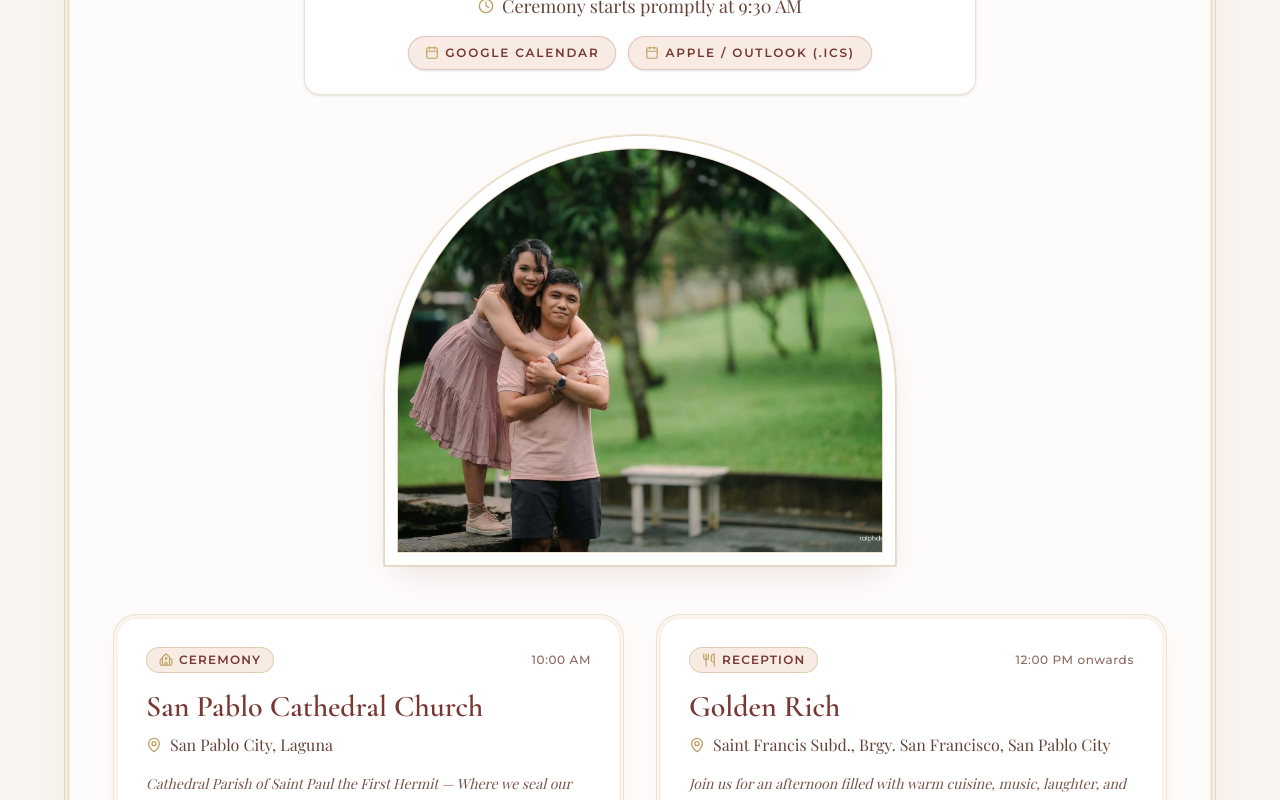
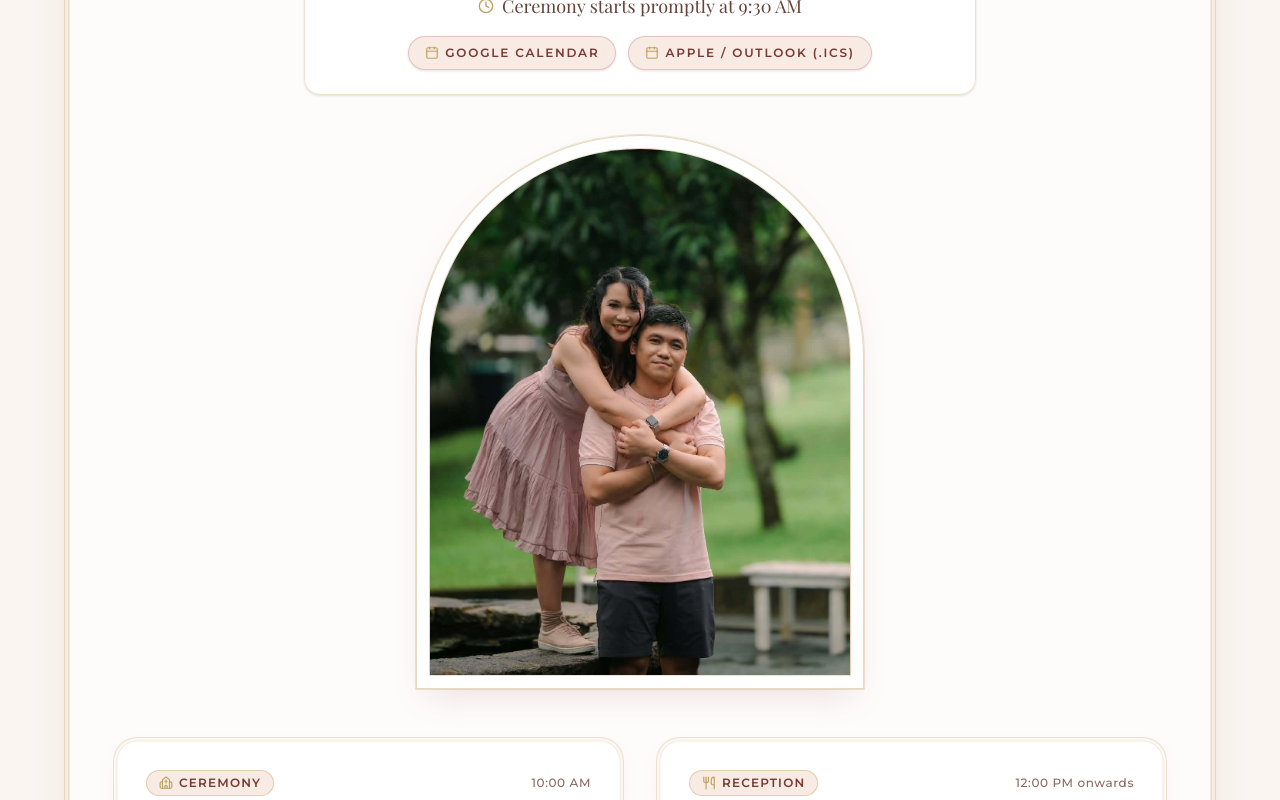
Before and after one commit to itsmematteyo/WeddingInvitation-Website, a Next.js app in the folder wedding-invitation/: page / in a window 1280 px wide. Shown: the part 4920-5720 px from the top of the page. Built offline with nearby package versions, Linux system fonts and the light colour scheme.

Commit message:
Added a new sponsor name and center the image in the wedding details

```diff
--- a/wedding-invitation/components/sections/WeddingDetails.tsx
+++ b/wedding-invitation/components/sections/WeddingDetails.tsx
@@ -116,16 +116,17 @@ export default function WeddingDetails() {
           </div>
 
           {/* Featured Couple Photo in Details */}
-          <div className="mx-auto mt-10 w-full max-w-md sm:max-w-lg">
+          <div className="mx-auto mt-10 w-full max-w-sm sm:max-w-md">
             <ScrollReveal animation="zoom-in" delayMs={140}>
               <PhotoFrame
                 src="/images/image.jpg"
                 alt="Kelvin and Janine"
                 label="Kelvin & Janine"
                 caption="San Pablo Cathedral & Golden Rich"
-                className="aspect-[5/10] sm:aspect-[6/5] min-h-[200px] sm:min-h-[400px]"
+                className="aspect-[4/5] sm:aspect-[4/5] min-h-[340px] sm:min-h-[440px]"
                 shape="arch"
-                objectPosition="object-[center_5%]"
+                objectPosition="object-[16%_center]"
+                imageStyle={{ objectPosition: "16% center" }}
               />
             </ScrollReveal>
           </div>
--- a/wedding-invitation/components/ui/PhotoFrame.tsx
+++ b/wedding-invitation/components/ui/PhotoFrame.tsx
@@ -9,6 +9,7 @@ type Props = {
   className?: string;
   shape?: "arch" | "rectangle" | "oval" | "soft-arch";
   objectPosition?: string;
+  imageStyle?: React.CSSProperties;
   priority?: boolean;
 };
 
@@ -20,6 +21,7 @@ export default function PhotoFrame({
   className = "aspect-[3/4]",
   shape = "arch",
   objectPosition = "object-center",
+  imageStyle,
   priority = false,
 }: Props) {
   // Always default to test-image if src is empty or null
@@ -53,6 +55,7 @@ export default function PhotoFrame({
               priority={priority}
               sizes="(min-width: 1024px) 50vw, 100vw"
               className={`object-cover transition-transform duration-700 group-hover:scale-105 ${objectPosition}`}
+              style={imageStyle}
             />
           ) : (
             <div className="absolute inset-0 flex flex-col items-center justify-center p-6 text-center select-none">
--- a/wedding-invitation/data/sponsors.ts
+++ b/wedding-invitation/data/sponsors.ts
@@ -13,9 +13,9 @@ export const principalSponsors: { male: string; female: string }[] = [
   { male: "Mr. Federick Marcelleana", female: "Mrs. Jilly Marcelleana" },
   { male: "Mr. Jeffrey Vidal", female: "Mrs. Juliet Isiderio" },
   { male: "Mr. Michael Tolentino", female: "Mrs. Grace Tolentino" },
-  { male: "Mr. Marlon Barrun", female: "Mrs. Myra De Guzman" },
+  { male: "Mr. Marlon Barrun", female: "Mrs. Merly Barrun" },
   { male: "Mr. Roger Niño", female: "Mrs. Herminia Niño" },
-  { male: "Mr. Genesis Pascor", female: "" },
+  { male: "Mr. Genesis Pascor", female: "Mrs. Myra De Guzman" },
 ];
 
 export const secondary = {
```
